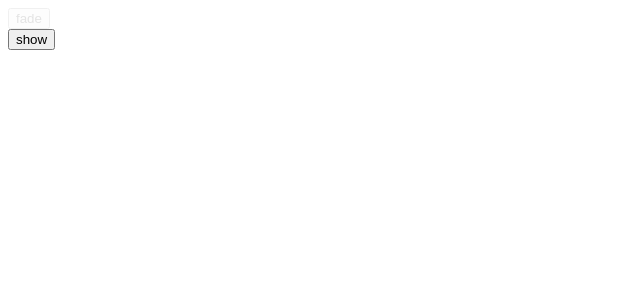
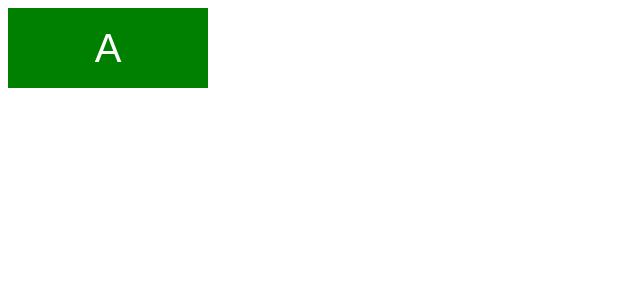
Before and after one commit to hanyanxx1/react_transition_hy, a React (Vite) app: page / in a window 1280 px wide. Shown: the top 300 px of the page, without its empty margins (0-640 px from the left). Built offline with nearby package versions, Linux system fonts and the light colour scheme.

Commit message:
4. SwitchTransition

```diff
--- /dev/null
+++ b/src/SwitchTransitionPage/index.css
@@ -0,0 +1,37 @@
+.panel {
+  opacity: 0;
+}
+
+.panel-enter {
+  opacity: 0;
+  transform: translateX(-100%);
+}
+
+.panel-enter-active {
+  opacity: 1;
+  transform: translateX(0%);
+  transition:
+    opacity 2000ms,
+    transform 2000ms;
+}
+
+.panel-enter-done {
+  opacity: 1;
+}
+
+.panel-exit {
+  opacity: 1;
+  transform: translateX(0%);
+}
+
+.panel-exit-active {
+  opacity: 0;
+  transform: translateX(100%);
+  transition:
+    opacity 2000ms,
+    transform 2000ms;
+}
+
+.panel-exit-done {
+  opacity: 0;
+}
--- /dev/null
+++ b/src/SwitchTransitionPage/index.jsx
@@ -0,0 +1,39 @@
+import { useState, useRef } from "react";
+import { SwitchTransition, CSSTransition } from "../react-transition-group";
+import "./index.css";
+
+function SwitchTransitionPage() {
+  const [state, setState] = useState(true);
+  const helloRef = useRef(null);
+  const goodbyeRef = useRef(null);
+  const nodeRef = state ? goodbyeRef : helloRef;
+  const buttonStyle = {
+    width: "200px",
+    height: "80px",
+    fontSize: "40px",
+    border: "none",
+    backgroundColor: "green",
+    color: "white",
+  };
+
+  return (
+    <SwitchTransition>
+      <CSSTransition
+        key={state}
+        nodeRef={nodeRef}
+        timeout={2000}
+        classNames="panel"
+      >
+        <button
+          ref={nodeRef}
+          style={buttonStyle}
+          onClick={() => setState((state) => !state)}
+        >
+          {state ? "A" : "B"}
+        </button>
+      </CSSTransition>
+    </SwitchTransition>
+  );
+}
+
+export default SwitchTransitionPage;
--- a/src/main.jsx
+++ b/src/main.jsx
@@ -1,7 +1,9 @@
 import ReactDOM from "react-dom/client";
 // import TransitionPage from "./TransitionPage";
-import CSSTransitionPage from "./CSSTransitionPage";
+// import CSSTransitionPage from "./CSSTransitionPage";
+import SwitchTransitionPage from "./SwitchTransitionPage";
 
 const root = ReactDOM.createRoot(document.getElementById("root"));
 // root.render(<TransitionPage />);
-root.render(<CSSTransitionPage />);
+// root.render(<CSSTransitionPage />);
+root.render(<SwitchTransitionPage />);
--- a/src/react-transition-group/CSSTransition.tsx
+++ b/src/react-transition-group/CSSTransition.tsx
@@ -28,6 +28,7 @@ function CSSTransition(props) {
     reflowAndRemoveClass(node, [enterClassName, enteringClassName]);
     const enteredClassName = getClassNames("enter").done; //fade-enter-done
     reflowAndAddClass(node, enteredClassName);
+    props.onEntered?.(node);
   };
 
   const onExit = (node) => {
@@ -47,6 +48,7 @@ function CSSTransition(props) {
     reflowAndRemoveClass(node, [exitClassName, exitingClassName]);
     const exitedClassName = getClassNames("exit").done;
     reflowAndAddClass(node, exitedClassName);
+    props.onExited?.(node);
   };
 
   return (
--- /dev/null
+++ b/src/react-transition-group/SwitchTransition.tsx
@@ -0,0 +1,81 @@
+import React, { isValidElement, Component } from "react";
+import { ENTERING, ENTERED, EXITING } from "./Transition";
+import TransitionGroupContext from "./TransitionGroupContext";
+class SwitchTransition extends Component {
+  constructor(props) {
+    super(props);
+    this.state = {
+      status: ENTERED,
+      current: null,
+    };
+    this.mounted = false;
+  }
+  componentDidMount() {
+    this.mounted = true;
+  }
+  static getDerivedStateFromProps(props, state) {
+    console.log(
+      "🚀 ~ SwitchTransition ~ getDerivedStateFromProps ~ props, state:",
+      props,
+      state,
+    );
+    if (state.current && areChildrenDifferent(state.current, props.children)) {
+      return {
+        status: EXITING,
+      };
+    }
+    return {
+      current: React.cloneElement(props.children, { in: true }),
+    };
+  }
+  changeState = (status, current = this.state.current) => {
+    this.setState({ status, current });
+  };
+  render() {
+    const { status, current } = this.state;
+    const { children } = this.props;
+    console.log("🚀 ~ SwitchTransition ~ render ~ children:", children);
+    let component;
+    switch (status) {
+      case ENTERING:
+        component = React.cloneElement(children, {
+          in: true,
+          onEntered: () => {
+            this.changeState(ENTERED);
+          },
+        });
+        break;
+      case EXITING:
+        component = React.cloneElement(current, {
+          in: false,
+          onExited: () => {
+            this.changeState(ENTERING, null);
+          },
+        });
+        break;
+      case ENTERED:
+        component = current;
+        break;
+    }
+    return (
+      <TransitionGroupContext.Provider
+        value={{ status: this.mounted ? ENTERING : ENTERED }}
+      >
+        {component}
+      </TransitionGroupContext.Provider>
+    );
+  }
+}
+function areChildrenDifferent(oldChildren, newChildren) {
+  if (oldChildren === newChildren) return false;
+  if (
+    isValidElement(oldChildren) &&
+    isValidElement(newChildren) &&
+    oldChildren.key !== null &&
+    oldChildren.key === newChildren.key
+  ) {
+    return false;
+  }
+  return true;
+}
+export default SwitchTransition;
--- a/src/react-transition-group/Transition.ts
+++ b/src/react-transition-group/Transition.ts
@@ -1,4 +1,5 @@
 import React from "react";
+import TransitionGroupContext from "./TransitionGroupContext";
 
 export const ENTERING = "entering"; //进入中
 export const ENTERED = "entered"; //进入后
@@ -6,11 +7,22 @@ export const EXITING = "exiting"; //退出中
 export const EXITED = "exited"; //退出后
 
 class Transition extends React.Component {
+  static contextType = TransitionGroupContext;
+
   constructor(props: any) {
     super(props);
     this.state = {
       status: this.props.in ? ENTERED : EXITED,
     };
+  }
+
+  componentDidMount() {
+    if (this.context) {
+      const { status } = this.context;
+      if (status === ENTERING) {
+        this.updateStatus(status);
+      }
+    }
   }
 
   componentDidUpdate() {
--- /dev/null
+++ b/src/react-transition-group/TransitionGroupContext.ts
@@ -0,0 +1,2 @@
+import React from "react";
+export default React.createContext(null);
--- a/src/react-transition-group/index.ts
+++ b/src/react-transition-group/index.ts
@@ -1,2 +1,3 @@
 export { default as Transition } from "./Transition";
 export { default as CSSTransition } from "./CSSTransition";
+export { default as SwitchTransition } from "./SwitchTransition";
```
